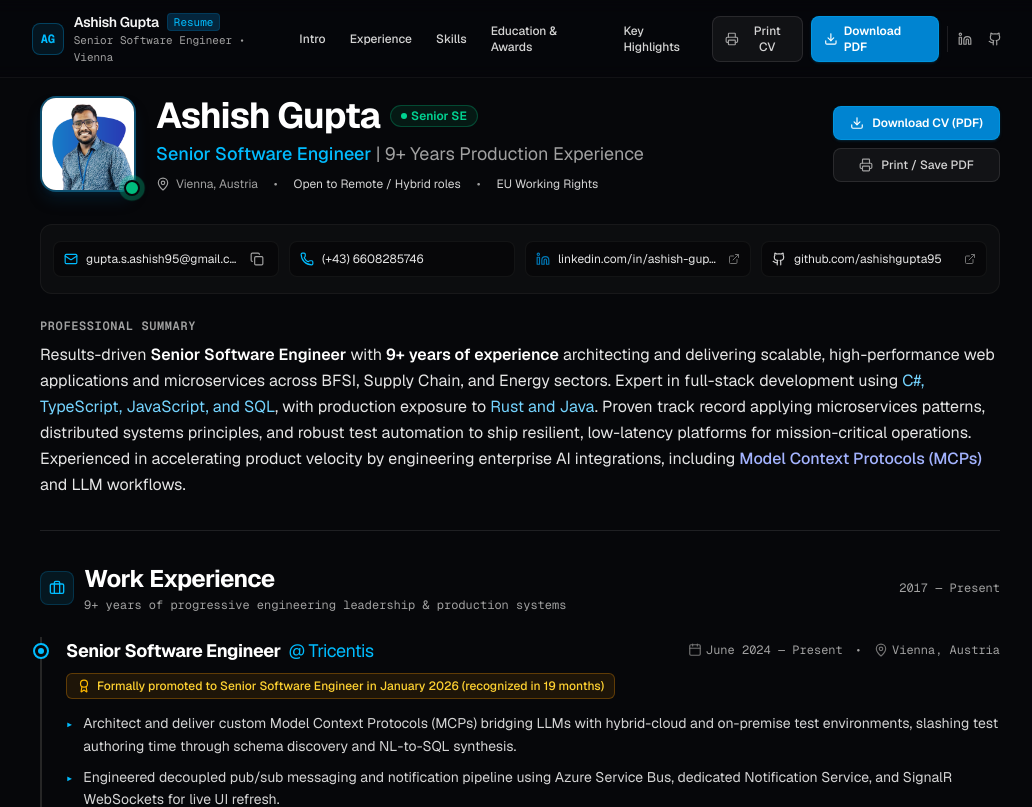
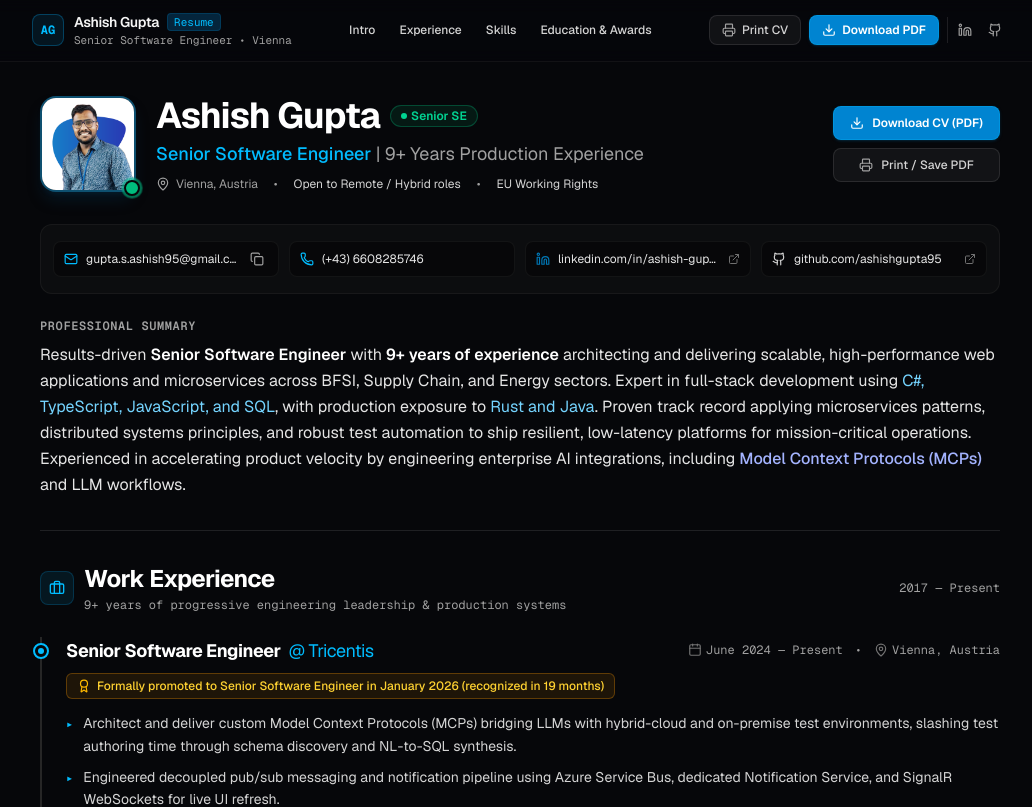
Before and after one commit to ashishgupta95/ashishgupta95.github.io, a Next.js app: page / in a window 1280 px wide. Shown: the top 807 px of the page, without its empty margins (120-1152 px from the left). Built offline with nearby package versions, Linux system fonts and the light colour scheme.

Commit message:
fix(ui): remove Selected System Architectures section and nav links

```diff
--- a/src/app/page.tsx
+++ b/src/app/page.tsx
@@ -6,7 +6,6 @@ import ResumeHeader from "@/components/ResumeHeader";
 import ResumeExperience from "@/components/ResumeExperience";
 import ResumeSkills from "@/components/ResumeSkills";
 import ResumeEducationAwards from "@/components/ResumeEducationAwards";
-import ResumeProjects from "@/components/ResumeProjects";
 import ResumeFooter from "@/components/ResumeFooter";
 
 export default function Home() {
@@ -29,9 +28,6 @@ export default function Home() {
         {/* Curriculum: Education & Honors */}
         <ResumeEducationAwards />
 
-        {/* Selected System Architectures (Deep Dives) */}
-        <ResumeProjects />
-
         {/* Resume Footer */}
         <ResumeFooter />
       </div>
--- a/src/components/ResumeNavbar.tsx
+++ b/src/components/ResumeNavbar.tsx
@@ -78,12 +78,6 @@ export default function ResumeNavbar() {
             className="px-2.5 py-1.5 rounded-md hover:text-white hover:bg-white/5 transition-colors"
           >
             Education & Awards
-          </a>
-          <a
-            href="#projects"
-            className="px-2.5 py-1.5 rounded-md hover:text-white hover:bg-white/5 transition-colors"
-          >
-            Key Highlights
           </a>
         </nav>
 
@@ -173,13 +167,6 @@ export default function ResumeNavbar() {
           >
             Education & Awards
           </a>
-          <a
-            href="#projects"
-            onClick={() => setMobileMenuOpen(false)}
-            className="block px-3 py-2 rounded-md hover:bg-white/5 text-neutral-200"
-          >
-            Key Highlights
-          </a>
           <div className="pt-2 border-t border-white/10 flex gap-2">
             <button
               onClick={() => {
```
